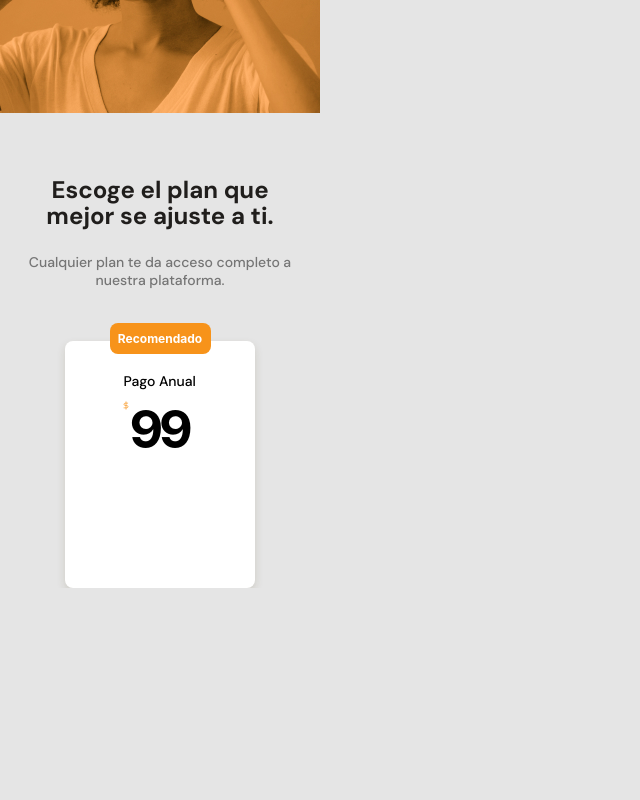
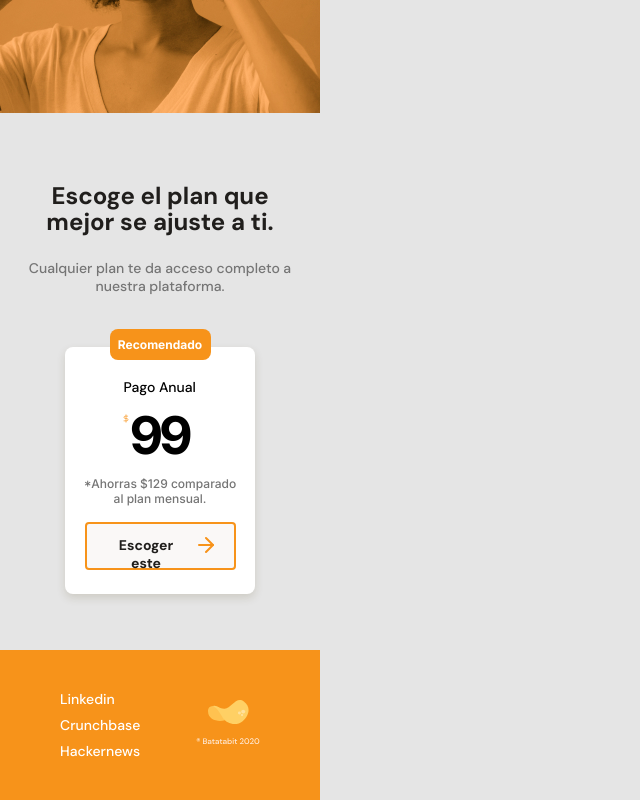
Before and after one commit to arturopfp/mobile-first, a plain HTML site: page index.html in a window 1280 px wide. Shown: the part 2257-3057 px from the top of the page, without its empty margins (0-640 px from the left). Before the commit the page ends 2845 px from the top, so only its background shows below. Drawn offline with Linux system fonts and the light colour scheme.

Commit message:
Se termina diseño

```diff
--- a/css/main.scss
+++ b/css/main.scss
@@ -423,12 +423,12 @@ body {
     flex-direction: column;
     justify-content: center;
     align-items: center;
+    height: 537px;
 
     .costo-heading {
       width: 288px;
       height: 52px;
 
-      margin-top: 64px;
 
       font-weight: bold;
       font-size: 24px;
@@ -526,6 +526,8 @@ body {
             width: 8px;
             height: 15px;
 
+            margin-top: 7px;
+
             color: #363636;
           }
 
@@ -540,10 +542,118 @@ body {
             letter-spacing: -0.08em;
           }
         }
+
+        .ahorro-text {
+          width: 158px;
+          height: 30px;
+
+          font-family: Inter;
+          font-weight: 500;
+          font-size: 12px;
+          line-height: 15px;
+          text-align: center;
+
+          margin-top: 16px;
+
+          color: #757575;
+        }
+
+        .cambiarplan-container {
+          display: flex;
+          align-items: flex-start;
+          padding: 12px 16px;
+
+          width: 151px;
+          height: 48px;
+
+          margin-top: 16px;
+          margin-bottom: 64px;
+
+          background: #FAF8F7;
+
+          border: 2px solid #F7931A;
+          box-sizing: border-box;
+          border-radius: 4px;
+
+          .cambiarplan-text {
+            width: 87px;
+            height: 18px;
+
+            font-family: DM Sans;
+
+            font-weight: bold;
+            font-size: 14px;
+            line-height: 18px;
+            text-align: center;
+
+
+            color: #201E1C;
+          }
+
+          .cambiarplan-arrow {
+            margin-top: -3px;
+            margin-left: 4px;
+            width: auto;
+            height: auto;
+          }
+        }
       }
 
     }
 
   }
 
+  footer {
+    width: 320px;
+    height: 150px;
+
+    display: flex;
+    justify-content: center;
+    align-items: center;
+
+    background: #F7931A;
+
+    .subfooter-container {
+      width: 200px;
+      height: 70px;
+
+      display: flex;
+      justify-content: space-between;
+
+
+      ul {
+        display: flex;
+        flex-direction: column;
+        justify-content: space-between;
+
+        li {
+          list-style: none;
+
+          a {
+            text-decoration: none;
+
+            width: 56px;
+            height: 18px;
+
+            font-family: DM Sans;
+            font-weight: 500;
+            font-size: 14px;
+            line-height: 18px;
+
+            text-align: center;
+
+            color: #FFFFFF;
+          }
+        }
+      }
+
+      .footer-logo {
+        width: 64px;
+        height: 50px;
+
+        align-self: center;
+      }
+    }
+  }
+
 }
--- a/index.html
+++ b/index.html
@@ -4,6 +4,7 @@
   <meta charset="UTF-8">
   <meta name="viewport" content="width=device-width, initial-scale=1.0">
   <link href="https://fonts.googleapis.com/css2?family=DM+Sans:ital,wght@0,400;0,500;0,700;1,400;1,500;1,700&display=swap" rel="stylesheet">
+  <link href="https://fonts.googleapis.com/css2?family=Inter:wght@100;200;300;400;500;600;700;800;900&display=swap" rel="stylesheet">
   <link rel="stylesheet" href="css/main.css">
   <title>Batata bit</title>
 </head>
@@ -133,11 +134,31 @@
           <img class='img-costo' src="assets/icons/dollar-sign.svg" alt="">
           <p class="costo-numero">99</p>
         </div>
+        <p class="ahorro-text">*Ahorras $129 comparado al plan mensual.</p>
+        <div class="cambiarplan-container">
+          <p class="cambiarplan-text">Escoger este</p>
+          <img class='cambiarplan-arrow' src="assets/icons/orange-right-arrow.svg" alt="">
+        </div>
       </div>
     </div>
   </section>
 
   </main>
-  <footer></footer>
+  <footer>
+
+    <div class="subfooter-container">
+      <ul>
+        <li><a href="">Linkedin</a></li>
+        <li><a href="">Crunchbase</a></li>
+        <li><a href="">Hackernews</a></li>
+      </ul>
+
+
+      <img class="footer-logo" src="assets/img/logo-footer.svg" alt="Logo Footer">
+
+
+    </div>
+
+  </footer>
 </body>
 </html>
--- /dev/null
+++ b/reto.js
@@ -0,0 +1,23 @@
+class Car {
+  //atributos
+  constructor(color,marca,deportivo) {
+    this.color = color
+    this.marca = marca
+    this.deportivo = deportivo
+  }
+
+  cambiarColor(nuevoColor) {
+      this.color = nuevoColor;
+  }
+
+  prender() {
+    console.log('El auto esta encendido')
+  }
+}
+
+const tsuru = new Car('rojo', 'Nissan', false);
+const r8 = new Car('negro', 'Audi', true);
+
+console.log(tsuru);
+console.log(tsuru.cambiarColor('Azul'));
+console.log(tsuru);
```
Also changed, not shown: css/main.css, 1 other file.
